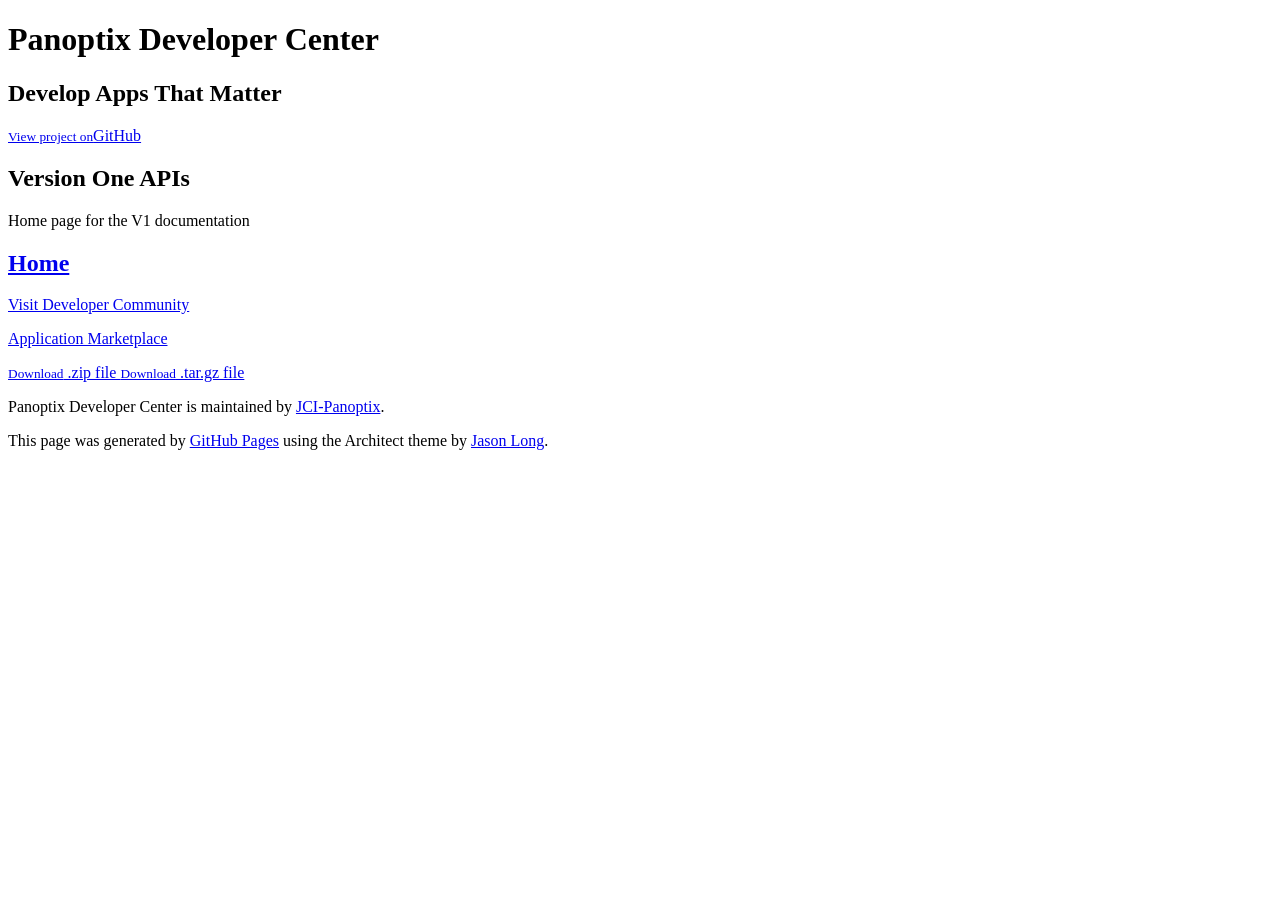
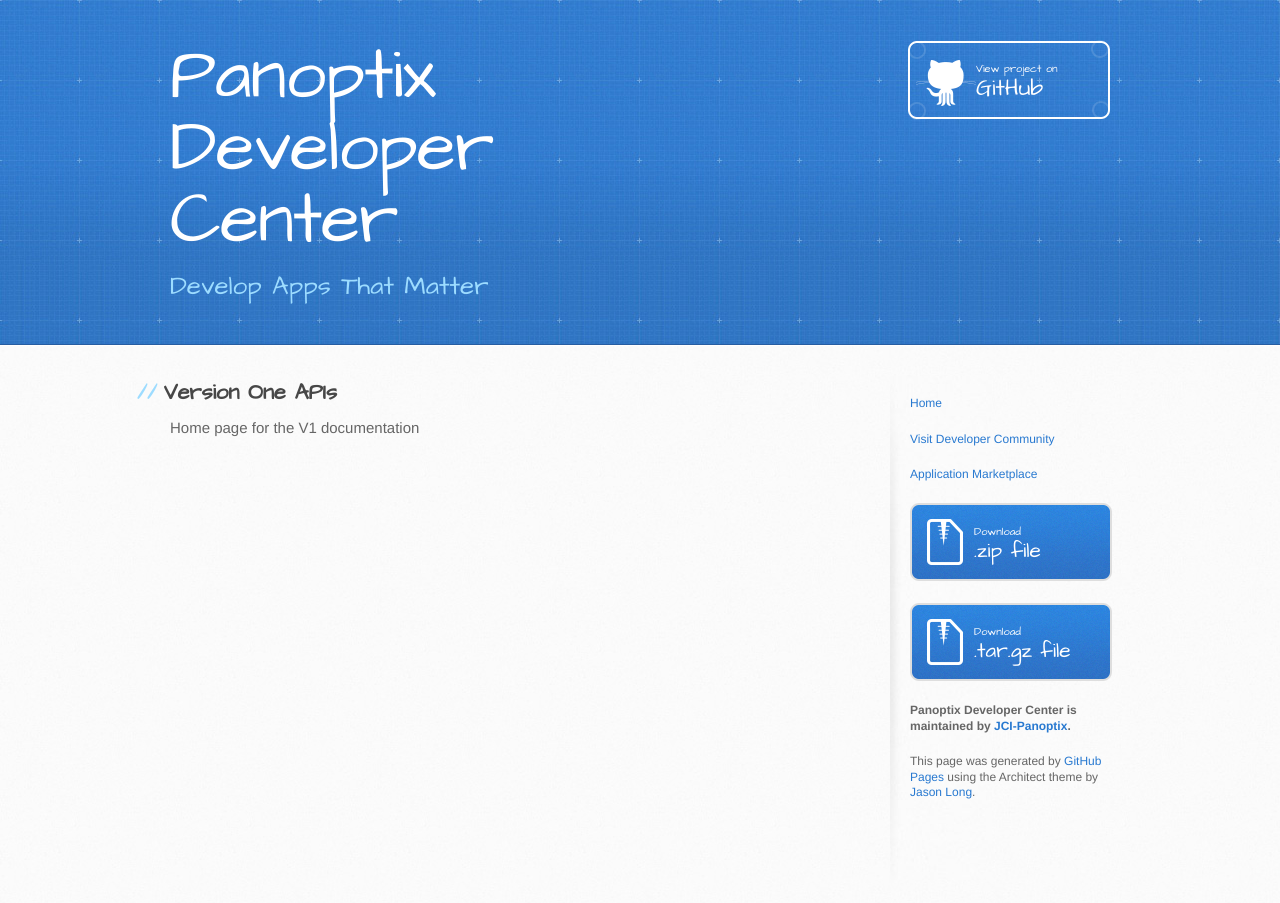
Before and after one commit to JCI-Panoptix/Developer, a Jekyll site: the page built from APIV1/index.md, in a window 1280 px wide. Built offline with Jekyll 4.4.1, drawn with Linux system fonts in a browser that asks for light colours; Markdown is read by kramdown in place of the engine named in the settings.

Commit message:
Add site_url

```diff
--- a/_includes/head.html
+++ b/_includes/head.html
@@ -6,9 +6,9 @@
     	<meta name="viewport" content="width=device-width, initial-scale=1, maximum-scale=1">
 
     	<link href='https://fonts.googleapis.com/css?family=Architects+Daughter' rel='stylesheet' type='text/css'>
-    	<link rel="stylesheet" type="text/css" href="stylesheets/stylesheet.css" media="screen" />
-    	<link rel="stylesheet" type="text/css" href="stylesheets/pygment_trac.css" media="screen" />
-    	<link rel="stylesheet" type="text/css" href="stylesheets/print.css" media="print" />
+    	<link rel="stylesheet" type="text/css" href="{{ site.url }}/stylesheets/stylesheet.css" media="screen" />
+    	<link rel="stylesheet" type="text/css" href="{{ site.url }}/stylesheets/pygment_trac.css" media="screen" />
+    	<link rel="stylesheet" type="text/css" href="{{ site.url }}/stylesheets/print.css" media="print" />
 
     </head>
     <body>
```
